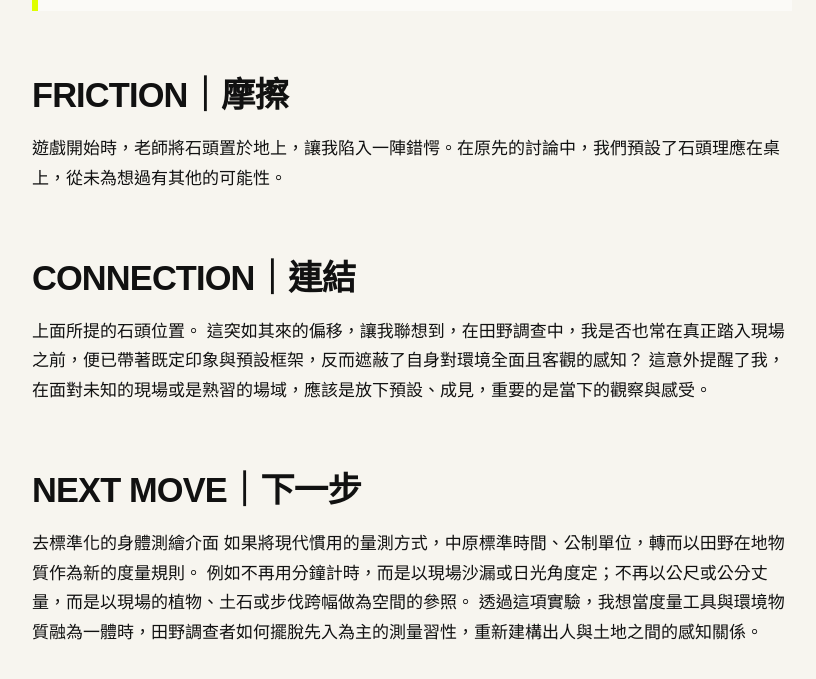
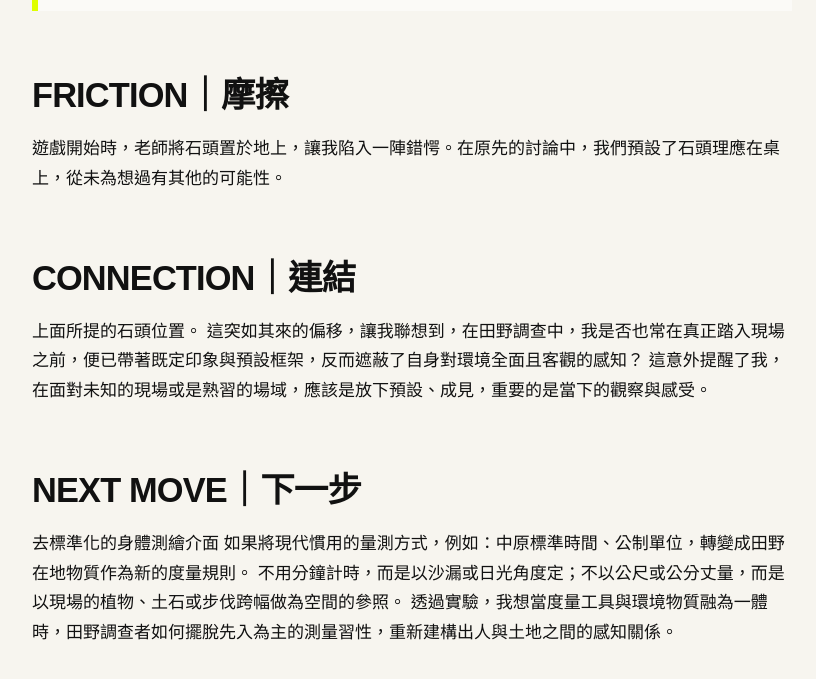
Before and after one commit to yunjiajang/fieldworkarchive, a Jekyll site: the page built from weeks/week-01.md, in a window 1280 px wide and 900 px high, scrolled down 1795 px, cut to the strip 145-824 px from the top of the window. Shown: the whole strip, without its empty margins (48-864 px from the left). Built offline with Jekyll 4.4.1, drawn with Linux system fonts in a browser that asks for light colours.

Commit message:
Update week-01.md

```diff
--- a/weeks/week-01.md
+++ b/weeks/week-01.md
@@ -31,6 +31,6 @@ permalink: /weeks/week-01/
 
 ## NEXT MOVE｜下一步
 去標準化的身體測繪介面
-如果將現代慣用的量測方式，中原標準時間、公制單位，轉而以田野在地物質作為新的度量規則。
-例如不再用分鐘計時，而是以現場沙漏或日光角度定；不再以公尺或公分丈量，而是以現場的植物、土石或步伐跨幅做為空間的參照。
-透過這項實驗，我想當度量工具與環境物質融為一體時，田野調查者如何擺脫先入為主的測量習性，重新建構出人與土地之間的感知關係。
+如果將現代慣用的量測方式，例如：中原標準時間、公制單位，轉變成田野在地物質作為新的度量規則。
+不用分鐘計時，而是以沙漏或日光角度定；不以公尺或公分丈量，而是以現場的植物、土石或步伐跨幅做為空間的參照。
+透過實驗，我想當度量工具與環境物質融為一體時，田野調查者如何擺脫先入為主的測量習性，重新建構出人與土地之間的感知關係。
```
